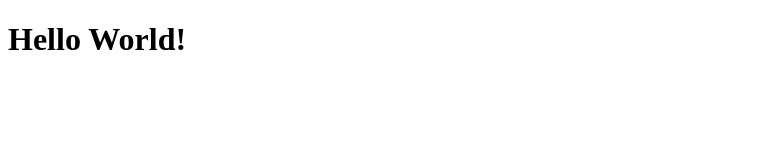
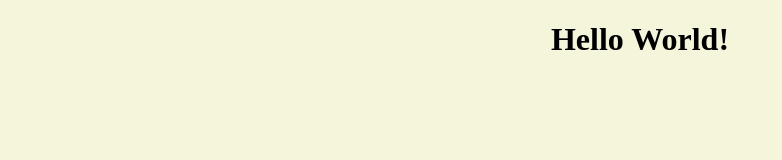
Before and after one commit to andredragacevac/andres-personal-website, a plain HTML site: page index.html in a window 1280 px wide. Shown: the whole page, without its empty margins (0-782 px from the left). Drawn offline with Linux system fonts and the light colour scheme.

Commit message:
add style.css, connect to index.html

```diff
--- a/index.html
+++ b/index.html
@@ -1,6 +1,7 @@
 <!DOCTYPE html>
 <html lang="en">
   <head>
+    <link rel="stylesheet" href="style.css" />
     <title>Andre's Personal Website</title>
   </head>
   <body>
--- /dev/null
+++ b/style.css
@@ -0,0 +1,7 @@
+body {
+    background-color:beige;
+}
+h1 {
+    color: black;
+    text-align: center;
+}
```
